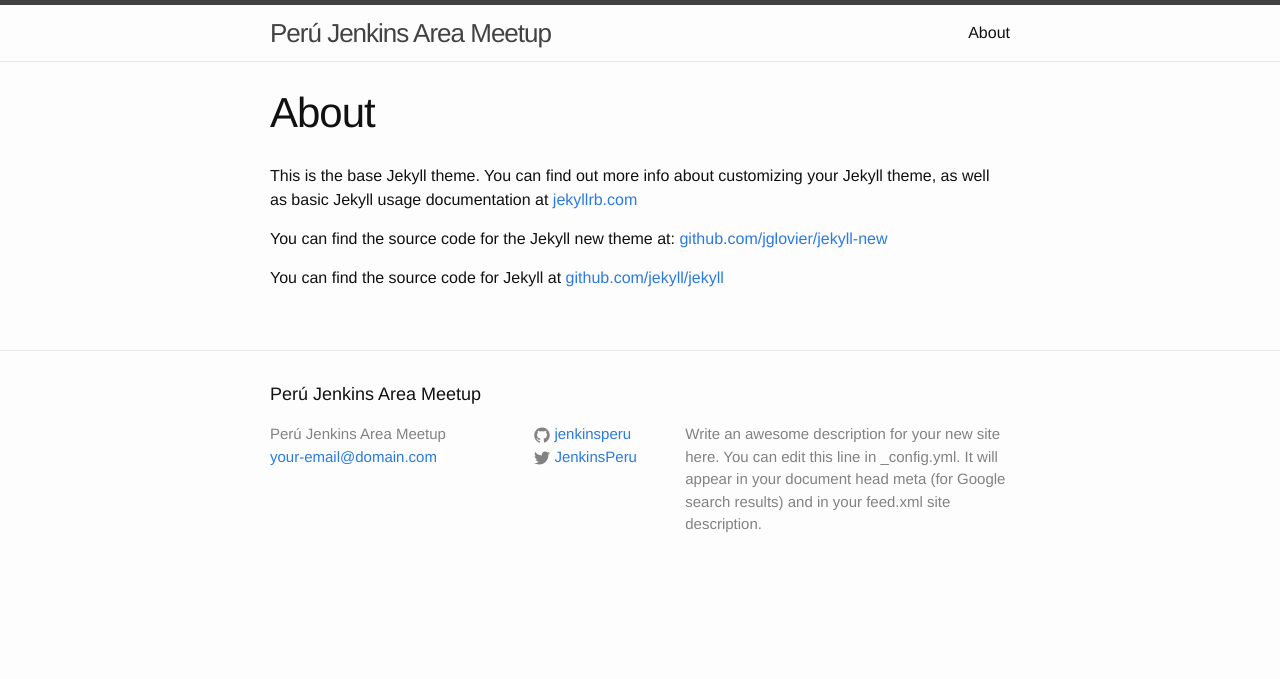
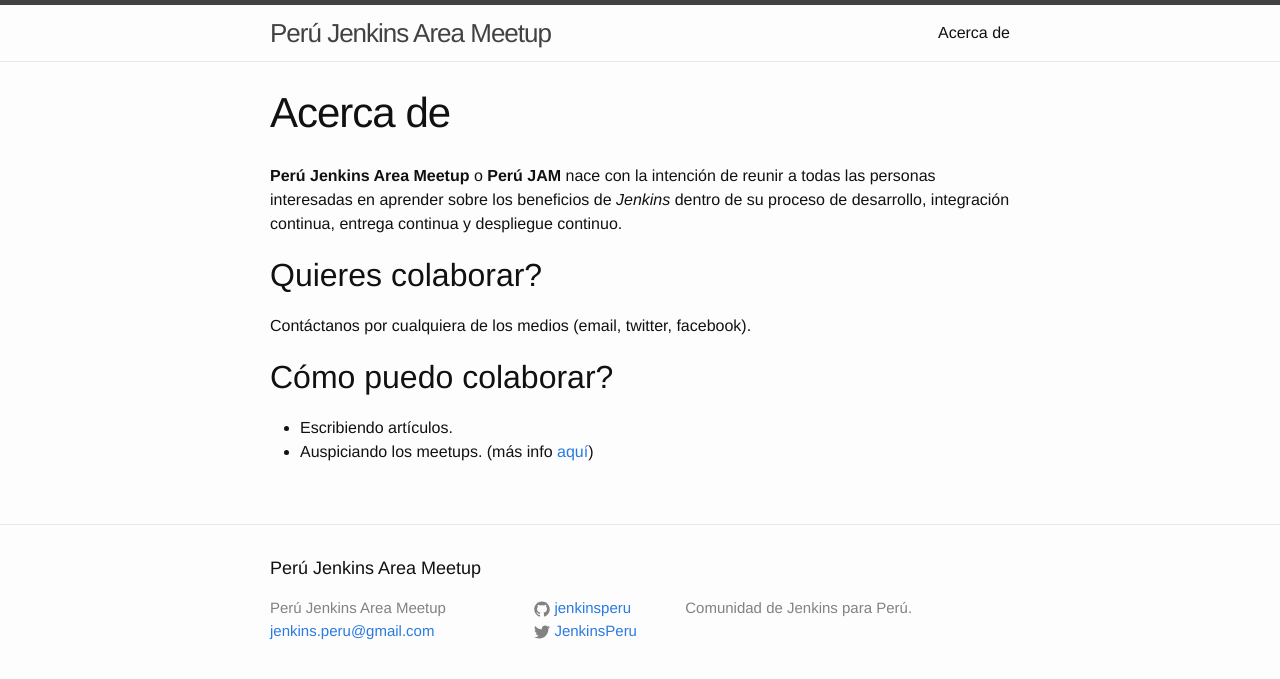
Before and after one commit to jenkins-peru/jenkins-peru.github.io, a Jekyll site: the page built from about.md, in a window 1280 px wide. Shown: the top 679 px of the page. Built offline with Jekyll 4.4.1, drawn with Linux system fonts in a browser that asks for light colours.

```diff
--- a/_config.yml
+++ b/_config.yml
@@ -1,14 +1,13 @@
 # Site settings
 title: Perú Jenkins Area Meetup
-email: your-email@domain.com
+email: jenkins.peru@gmail.com
 description: > # this means to ignore newlines until "baseurl:"
-  Write an awesome description for your new site here. You can edit this
-  line in _config.yml. It will appear in your document head meta (for
-  Google search results) and in your feed.xml site description.
+  Comunidad de Jenkins para Perú.
 baseurl: "" # the subpath of your site, e.g. /blog/
-url: "http://jenkins-peru.github.io" # the base hostname & protocol for your site
+url: "http://jenkinsperu.github.io" # the base hostname & protocol for your site
 twitter_username: JenkinsPeru
 github_username:  jenkinsperu
 
 # Build settings
 markdown: kramdown
+permalink: /:year/:month/:day/:title.html
--- a/about.md
+++ b/about.md
@@ -1,11 +1,15 @@
 ---
 layout: page
-title: About
+title: Acerca de
 permalink: /about/
 ---
 
-This is the base Jekyll theme. You can find out more info about customizing your Jekyll theme, as well as basic Jekyll usage documentation at [jekyllrb.com](http://jekyllrb.com/)
+**Perú Jenkins Area Meetup** o **Perú JAM** nace con la intención de reunir a todas las personas interesadas en aprender sobre los beneficios de *Jenkins* dentro de su proceso de desarrollo, integración continua, entrega continua y despliegue continuo.
 
-You can find the source code for the Jekyll new theme at: [github.com/jglovier/jekyll-new](https://github.com/jglovier/jekyll-new)
+## Quieres colaborar?
+Contáctanos por cualquiera de los medios (email, twitter, facebook).
 
-You can find the source code for Jekyll at [github.com/jekyll/jekyll](https://github.com/jekyll/jekyll)
+## Cómo puedo colaborar?
+
+* Escribiendo artículos.
+* Auspiciando los meetups. (más info [aquí](https://wiki.jenkins-ci.org/display/JENKINS/Jenkins+Area+Meetup#JenkinsAreaMeetup-OtherWaysYouCanSupportAJAM))
```
Also changed, not shown: _posts/2015-12-07-bienvenido-a-peru-jam.markdown (added, +9 -0 lines), _posts/2015-12-07-entorno-de-trabajo.markdown (added, +14 -0 lines), _posts/2015-12-07-welcome-to-jekyll.markdown (deleted, +0 -25 lines), 2 other files.
